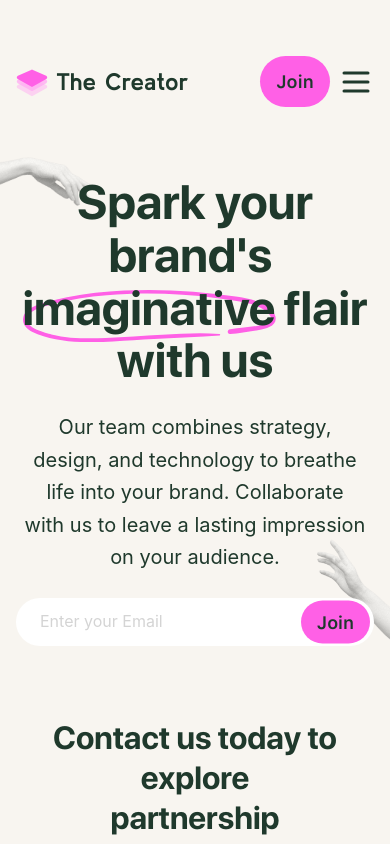
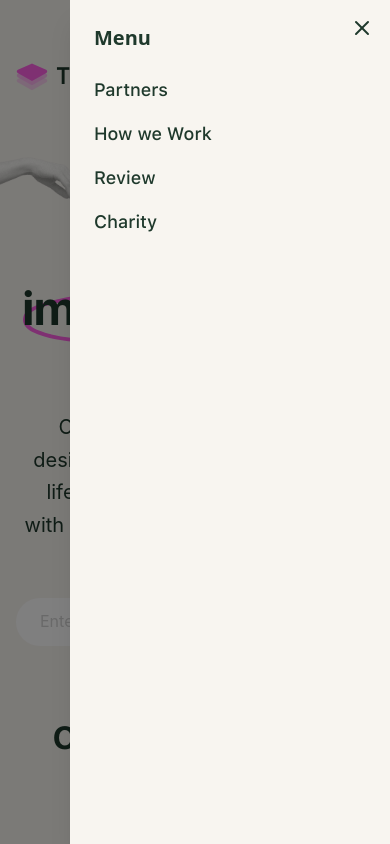
Before and after one commit to ahkar33/vo-ct, a React (Vite) app: page / in a window 390 px wide. Both pictures are taken after a click on the icon 356 px from the left and 81 px from the top of the page. Shown: the top 844 px of the page. Built offline with nearby package versions, Linux system fonts and the light colour scheme; a web font is replaced by a local one.

Commit message:
feat: add drawer

```diff
--- a/package.json
+++ b/package.json
@@ -15,6 +15,7 @@
     "jotai": "^2.12.5",
     "lucide-react": "^0.536.0",
     "react": "^19.1.0",
+    "react-burger-menu": "^3.1.0",
     "react-dom": "^19.1.0",
     "react-swiper": "^0.1.5",
     "swiper": "^11.2.10",
@@ -25,6 +26,7 @@
     "@eslint/js": "^9.30.1",
     "@types/node": "^24.1.0",
     "@types/react": "^19.1.8",
+    "@types/react-burger-menu": "^2.8.7",
     "@types/react-dom": "^19.1.6",
     "@vitejs/plugin-react": "^4.6.0",
     "eslint": "^9.30.1",
--- /dev/null
+++ b/src/components/layout/mobile-drawer/index.tsx
@@ -0,0 +1,78 @@
+import { useAtom } from "jotai";
+import { isDrawerOpenAtom } from "@/store";
+import { NAV_LINKS } from "@/configs/constants";
+import { useEffect } from "react";
+import { X } from "lucide-react";
+
+const MobileDrawer = () => {
+	const [isOpen, setIsOpen] = useAtom(isDrawerOpenAtom);
+
+	useEffect(() => {
+		if (isOpen) {
+			document.body.style.overflow = "hidden";
+		} else {
+			document.body.style.overflow = "";
+		}
+		return () => {
+			document.body.style.overflow = "";
+		};
+	}, [isOpen]);
+
+	const handleClick = (sectionId: string) => {
+		const section = document.getElementById(sectionId);
+		if (section) {
+			const yOffset = sectionId === "review" ? -130 : -100;
+			const y =
+				section.getBoundingClientRect().top + window.pageYOffset + yOffset;
+			window.scrollTo({ top: y, behavior: "smooth" });
+		}
+		setIsOpen(false);
+	};
+
+	return (
+		<>
+			{/* Overlay */}
+			<div
+				style={{
+					position: "fixed",
+					inset: 0,
+					backgroundColor: isOpen ? "rgba(0, 0, 0, 0.5)" : "rgba(0, 0, 0, 0)",
+					zIndex: 500,
+					transition: "opacity 300ms",
+					opacity: isOpen ? 1 : 0,
+					pointerEvents: isOpen ? "auto" : "none",
+				}}
+				onClick={() => setIsOpen(false)}
+			/>
+
+			<div
+				className={`fixed top-0 right-0 h-full w-80 bg-secondary z-[501] shadow-xl transform transition-transform duration-300 ease-in-out ${
+					isOpen ? "translate-x-0" : "translate-x-full"
+				}`}
+			>
+				<div className="flex flex-col h-full p-6">
+					<button
+						onClick={() => setIsOpen(false)}
+						className="absolute top-4 right-4 text-primary"
+					>
+						<X size={24} />
+					</button>
+
+					<h2 className="text-xl font-bold mb-6">Menu</h2>
+
+					{NAV_LINKS.map((link) => (
+						<button
+							key={link.name}
+							onClick={() => handleClick(link.sectionId)}
+							className="text-left text-lg font-medium font-sfprot mb-4"
+						>
+							{link.name}
+						</button>
+					))}
+				</div>
+			</div>
+		</>
+	);
+};
+
+export default MobileDrawer;
--- a/src/components/layout/navbar/index.tsx
+++ b/src/components/layout/navbar/index.tsx
@@ -1,8 +1,12 @@
 import { NavLogo } from "@/assets";
 import { NAV_LINKS } from "@/configs/constants";
+import { isDrawerOpenAtom } from "@/store";
+import { useAtom } from "jotai";
 import { Menu } from "lucide-react";
 
 const Navbar = () => {
+	const [_, setIsOpen] = useAtom(isDrawerOpenAtom);
+
 	const handleMenuClick = (sectionId: string) => {
 		const section = document.getElementById(sectionId);
 		if (section) {
@@ -14,10 +18,17 @@ const Navbar = () => {
 		}
 	};
 
+	const goBackTop = () => {
+		window.scrollTo({ top: 0, behavior: "smooth" });
+	};
+
 	return (
-		<nav className="fixed pt-[56px] pb-[24px] left-0 top-0 z-[50]  w-full bg-secondary x-padding">
+		<nav className="fixed pt-[56px] pb-[24px] left-0 top-0 z-[30]  w-full bg-secondary x-padding">
 			<div className="flex w-full justify-between ">
-				<div className="flex gap-[8px] items-center">
+				<div
+					onClick={goBackTop}
+					className="flex cursor-pointer gap-[8px] items-center"
+				>
 					<img src={NavLogo} alt="nav-logo" className="w-[32px] h-[32px]" />
 					<h2 className="text-primary font-bold text-[24px] font-kulim tracking-[0%]">
 						The Creator
@@ -35,13 +46,16 @@ const Navbar = () => {
 					))}
 				</div>
 				<div className="flex items-center gap-[8px]">
-					<button className="bg-pink-dark rounded-[100px] cursor-pointer flex items-center justify-center py-[12px] px-[16px] sm:px-[32px]">
-						<p className="font-semibold font-sfprot text-[18px] tracking-[0.01em]">
+					<button className="bg-pink-dark rounded-[100px] cursor-pointer flex items-center justify-center py-[8px] sm:py-[12px] px-[16px] sm:px-[32px]">
+						<p className="font-semibold font-sfprot text-[16px] md:text-[18px] tracking-[0.01em]">
 							<span>Join</span>
 							<span className="hidden sm:inline">&nbsp;The Creator</span>
 						</p>
 					</button>
-					<Menu className="w-[36px] h-[36px] cursor-pointer lg:hidden" />
+					<Menu
+						onClick={() => setIsOpen(true)}
+						className="w-[36px] h-[36px] cursor-pointer lg:hidden"
+					/>
 				</div>
 			</div>
 		</nav>
--- a/src/pages/main/index.tsx
+++ b/src/pages/main/index.tsx
@@ -1,4 +1,5 @@
 import Footer from "@/components/layout/footer";
+import MobileDrawer from "@/components/layout/mobile-drawer";
 import Navbar from "@/components/layout/navbar";
 import AnyPlatForm from "@/components/sections/any-platform";
 import Charity from "@/components/sections/charity";
@@ -12,6 +13,7 @@ import WeTaught from "@/components/sections/we-taught";
 const Main = () => {
 	return (
 		<>
+			<MobileDrawer />
 			<Navbar />
 			<Hero />
 			<Partners />
```
Also changed, not shown: 1 other file (tests, documents, lock files or other folders).
